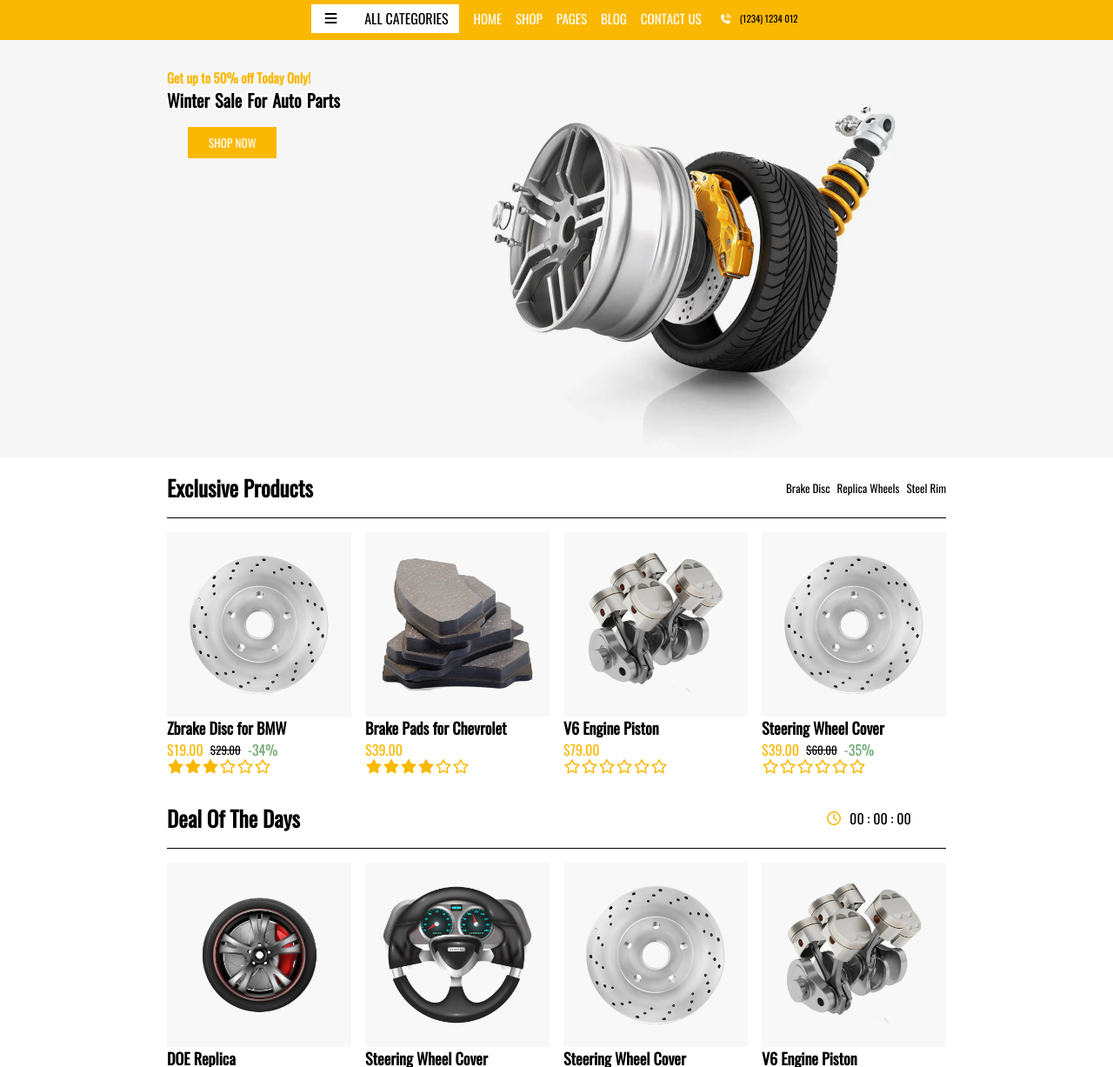
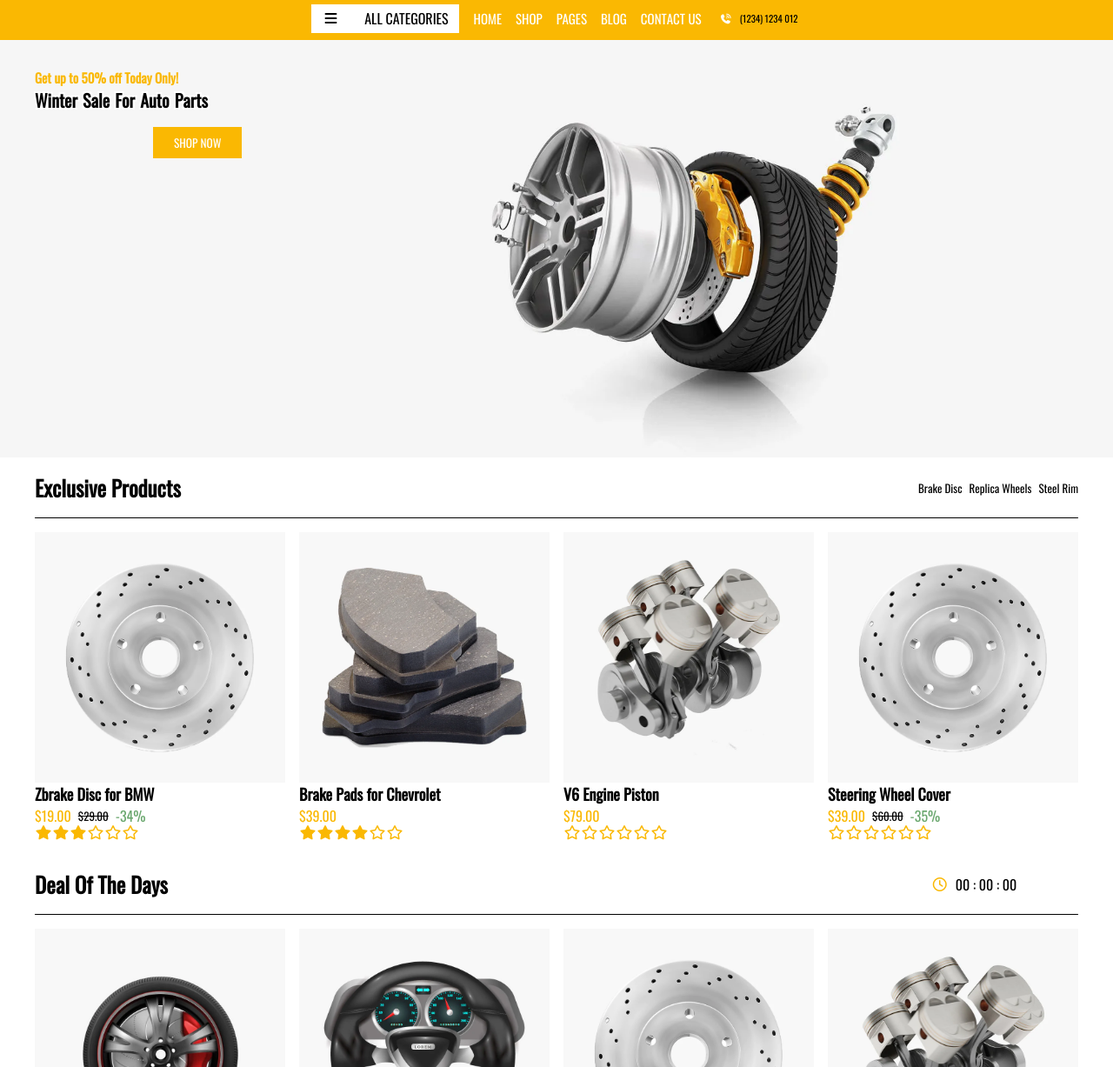
Before and after one commit to totorz76/wheel, a plain HTML site: page index.html in a window 1280 px wide. Shown: the part 54-1281 px from the top of the page at 87% size. Drawn offline with Linux system fonts and the light colour scheme.

Commit message:
size 1200px desktop

```diff
--- a/assets/css/style.css
+++ b/assets/css/style.css
@@ -470,22 +470,22 @@ footer {
     h1 {
       padding-top: 2rem;
       font-size: 15px;
-      width: 70%;
+      width: 1200px;
       margin: 0 auto;
     }
     h2 {
       font-size: 20px;
-      width: 70%;
+      width: 1200px;
       margin: 0 auto;
     }
     button {
-      margin-left: 13.5rem;
+      margin-left: 11rem;
       margin-bottom: 2rem;
     }
   }
   /* main */
   #container {
-    width: 70%;
+    width: 1200px;
     margin: 0 auto;
   }
   #excluItem {
@@ -523,7 +523,7 @@ footer {
   }
   /* footer */
   #footerdesc {
-    width: 70%;
+    width: 1200px;
     margin: 0 auto;
     display: flex;
   }
```
